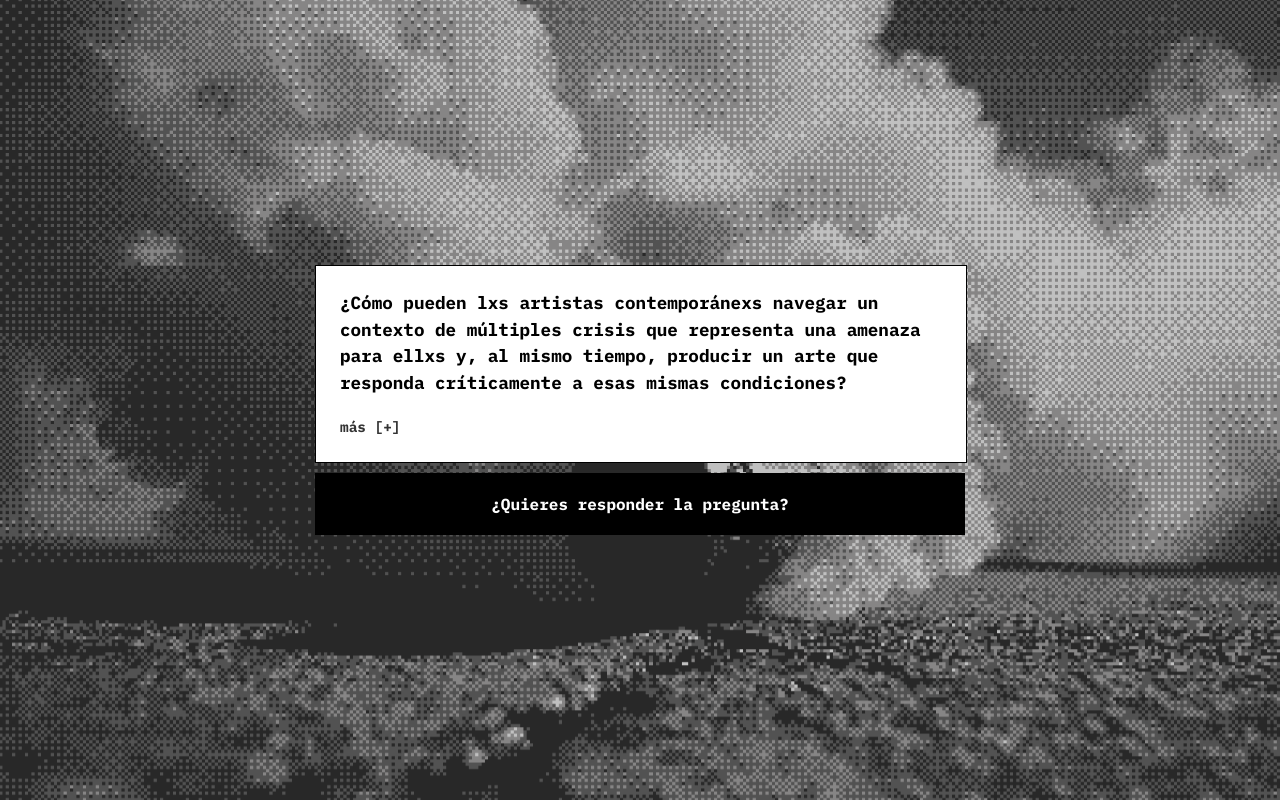
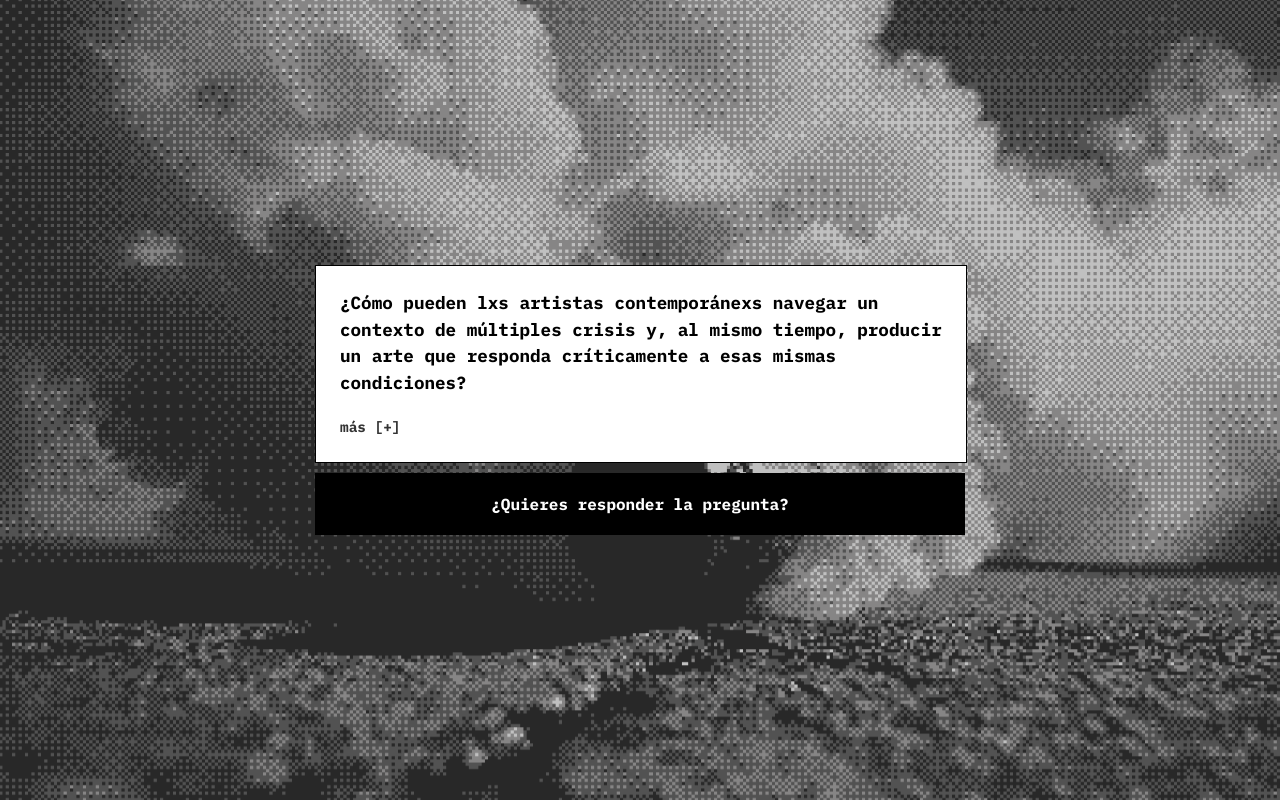
Before and after one commit to CarlosZevallosTrigoso/criticaycrisis, a plain HTML site: page index.html in a window 1280 px wide. Drawn offline with Linux system fonts and the light colour scheme.

Commit message:
Update index.html

```diff
--- a/index.html
+++ b/index.html
@@ -20,7 +20,7 @@
             <summary class="info-question">
 
                 <span class="question-text">
-                    ¿Cómo pueden lxs artistas contemporánexs navegar un contexto de múltiples crisis que representa una amenaza para ellxs y, al mismo tiempo, producir un arte que responda críticamente a esas mismas condiciones?
+                    ¿Cómo pueden lxs artistas contemporánexs navegar un contexto de múltiples crisis y, al mismo tiempo, producir un arte que responda críticamente a esas mismas condiciones?
                 </span>
 
                 <span class="indicator"></span>
```
